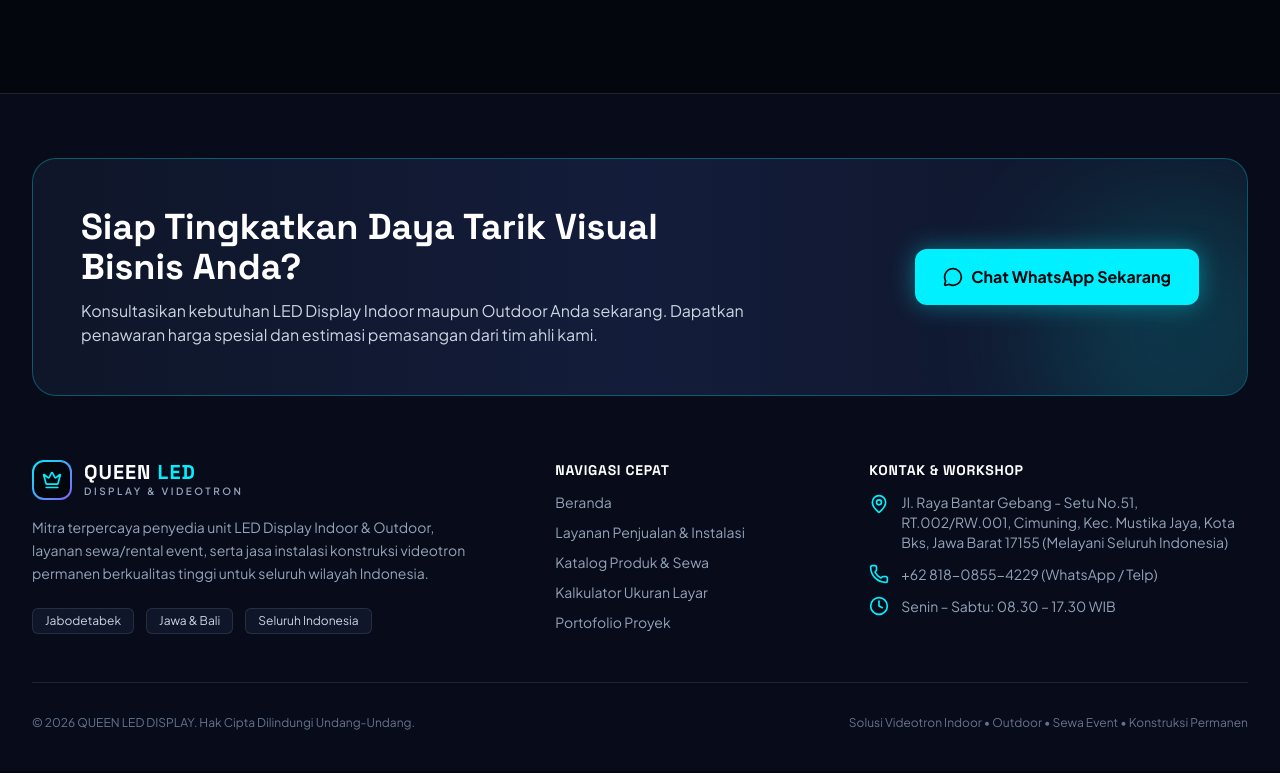
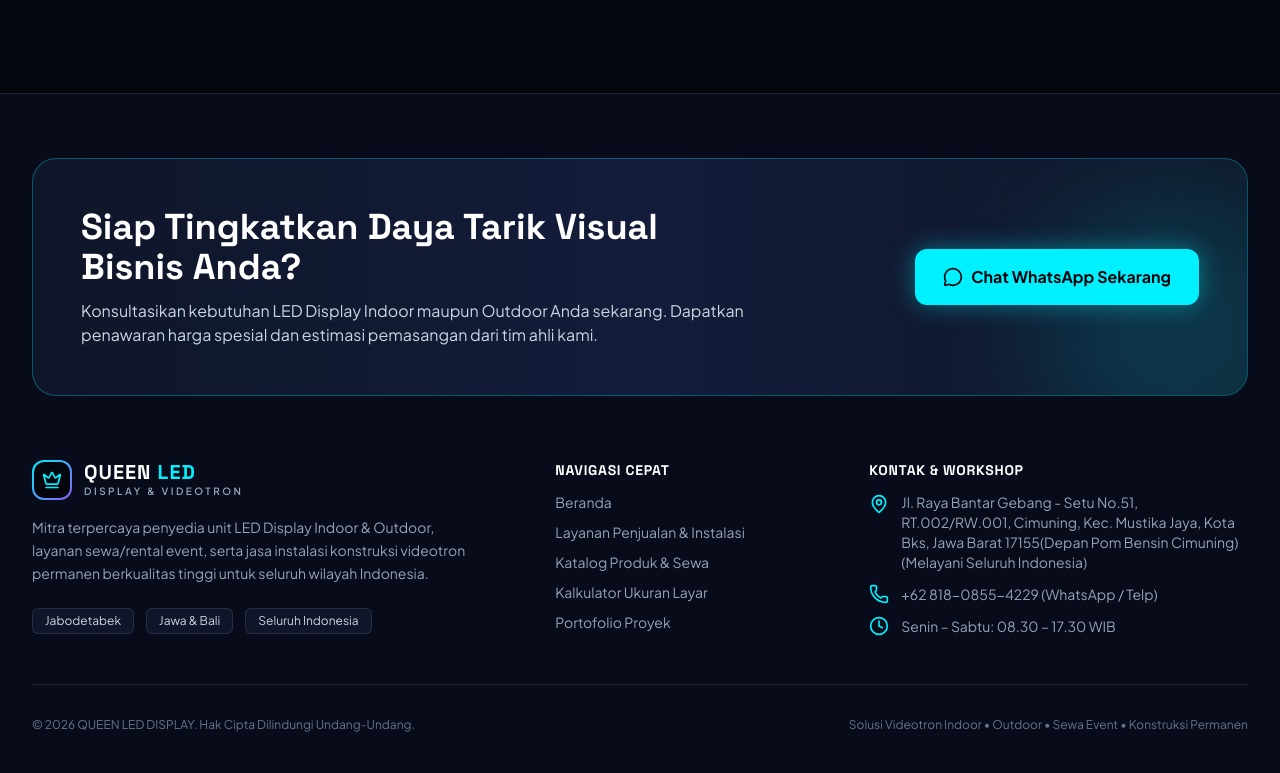
Before and after one commit to manggaboots/queenled, a plain HTML site: page index.html in a window 1280 px wide. Shown: the part 6749-7522 px from the top of the page. Drawn offline with nearby package versions, Linux system fonts and the light colour scheme.

Commit message:
Update index.html

```diff
--- a/index.html
+++ b/index.html
@@ -147,7 +147,7 @@
             whatsappNumber: "6281808554229",
             displayPhone: "+62 818-0855-4229",
             email: "sales@queenleddisplay.co.id",
-            address: "Jl. Raya Bantar Gebang - Setu No.51, RT.002/RW.001, Cimuning, Kec. Mustika Jaya, Kota Bks, Jawa Barat 17155 (Melayani Seluruh Indonesia)"
+            address: "Jl. Raya Bantar Gebang - Setu No.51, RT.002/RW.001, Cimuning, Kec. Mustika Jaya, Kota Bks, Jawa Barat 17155(Depan Pom Bensin Cimuning) (Melayani Seluruh Indonesia)"
         };
     </script>
 
```
